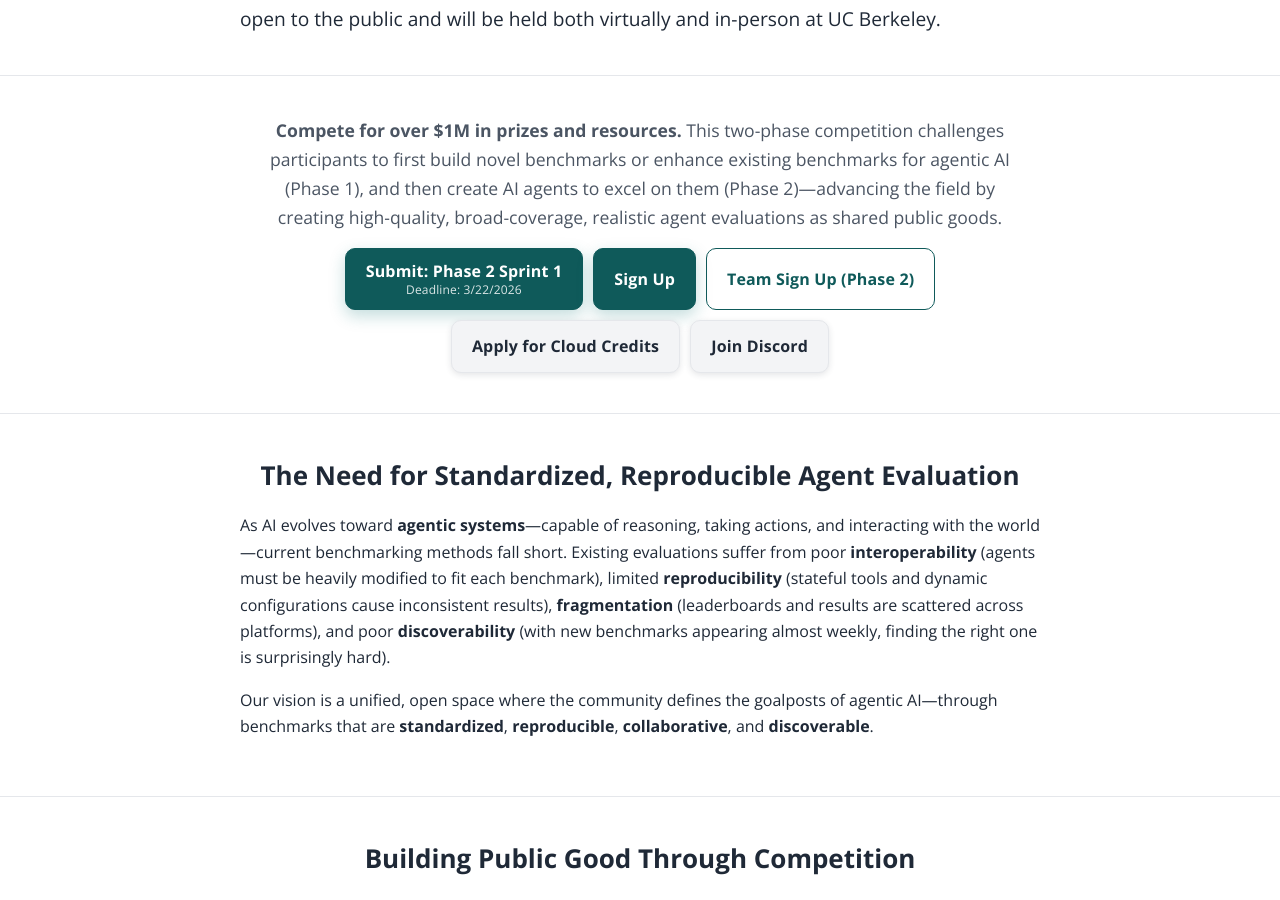
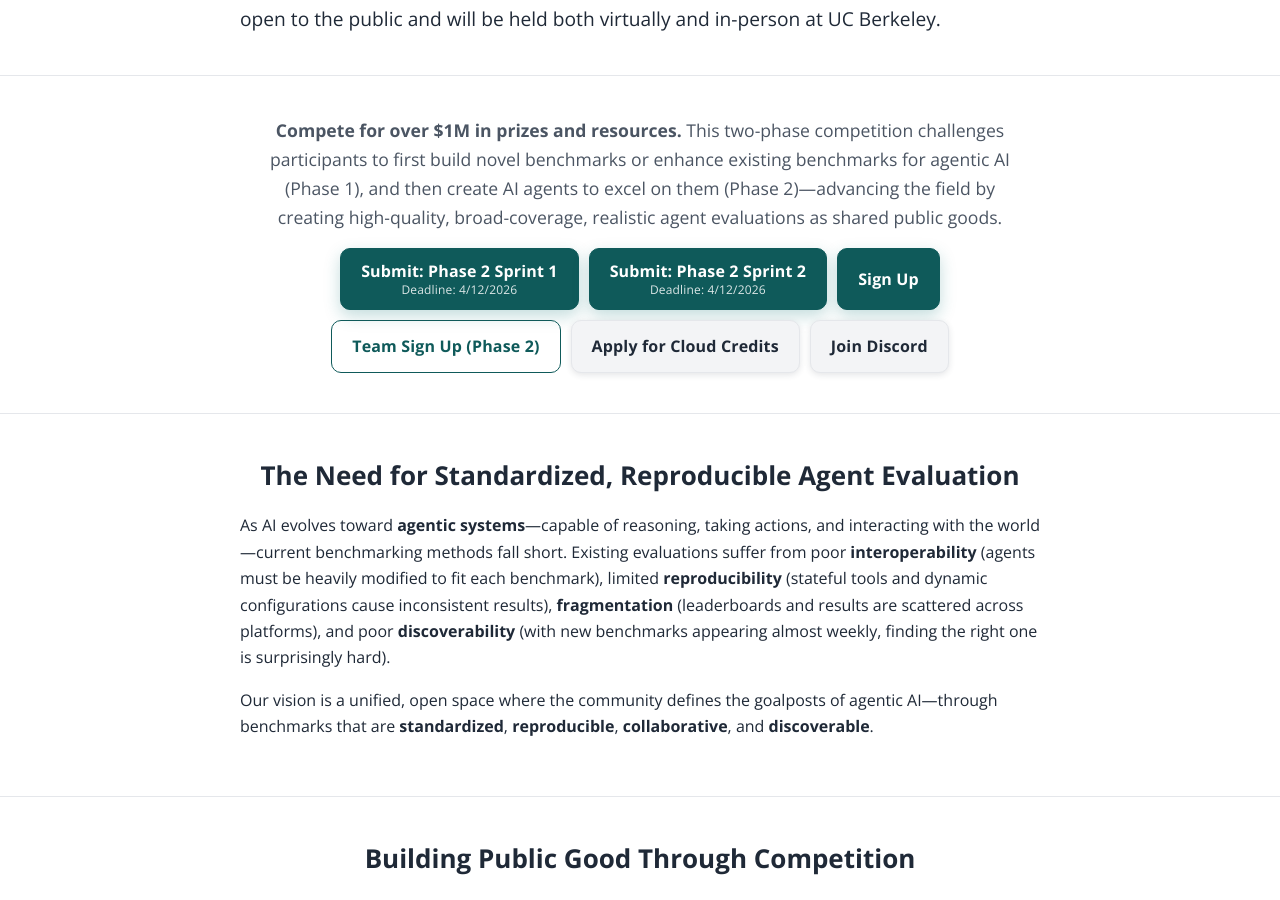
Before and after one commit to rdi-berkeley/rdi-berkeley.github.io, a Jekyll site: the page agentx-agentbeats.html, which Jekyll copies as it is, in a window 1280 px wide and 900 px high, scrolled down 1092 px. Built offline with Jekyll 4.4.1, drawn with Linux system fonts in a browser that asks for light colours; some of the changed text lies outside the part shown.

Commit message:
agentx-agentbeats: Sprint 2 submit form

```diff
--- a/agentx-agentbeats.html
+++ b/agentx-agentbeats.html
@@ -617,7 +617,8 @@
         <strong>Compete for over $1M in prizes and resources.</strong> This two-phase competition challenges participants to first build novel benchmarks or enhance existing benchmarks for agentic AI (Phase 1), and then create AI agents to excel on them (Phase 2)—advancing the field by creating high-quality, broad-coverage, realistic agent evaluations as shared public goods.
       </p>
       <div class="cta-row">
-        <a class="btn btn-primary btn-submit" href="https://forms.gle/BvEiqKEuwasVaBPDA" target="_blank" rel="noopener">Submit: Phase 2 Sprint 1<span class="btn-subtitle">Deadline: 3/22/2026</span></a>
+        <a class="btn btn-primary btn-submit" href="https://forms.gle/BvEiqKEuwasVaBPDA" target="_blank" rel="noopener">Submit: Phase 2 Sprint 1<span class="btn-subtitle">Deadline: 4/12/2026</span></a>
+        <a class="btn btn-primary btn-submit" href="https://forms.gle/YjbM6qEJxisKgubF9" target="_blank" rel="noopener">Submit: Phase 2 Sprint 2<span class="btn-subtitle">Deadline: 4/12/2026</span></a>
         <a class="btn btn-primary" href="https://forms.gle/NHE8wYVgS6iJLwRj8" target="_blank" rel="noopener">Sign Up</a>
         <a class="btn btn-secondary" href="https://forms.gle/1gHSomHUy87XWAH66" target="_blank" rel="noopener">Team Sign Up (Phase 2)</a>
         <a class="btn" href="https://forms.gle/Uya9wQ2DqPStheH39" target="_blank" rel="noopener">Apply for Cloud Credits</a>
@@ -1503,7 +1504,8 @@
         </div>
       </div>
       <div class="cta-row">
-        <a class="btn btn-primary btn-submit" href="https://forms.gle/BvEiqKEuwasVaBPDA" target="_blank" rel="noopener">Submit: Phase 2 Sprint 1<span class="btn-subtitle">Deadline: 3/22/2026</span></a>
+        <a class="btn btn-primary btn-submit" href="https://forms.gle/BvEiqKEuwasVaBPDA" target="_blank" rel="noopener">Submit: Phase 2 Sprint 1<span class="btn-subtitle">Deadline: 4/12/2026</span></a>
+        <a class="btn btn-primary btn-submit" href="https://forms.gle/YjbM6qEJxisKgubF9" target="_blank" rel="noopener">Submit: Phase 2 Sprint 2<span class="btn-subtitle">Deadline: 4/12/2026</span></a>
         <a class="btn btn-primary" href="https://forms.gle/NHE8wYVgS6iJLwRj8" target="_blank" rel="noopener">Sign Up</a>
         <a class="btn btn-secondary" href="https://forms.gle/1gHSomHUy87XWAH66" target="_blank" rel="noopener">Team Sign Up (Phase 2)</a>
         <a class="btn" href="https://github.com/agentbeats/tutorial" target="_blank" rel="noopener">Start Coding</a>
```
